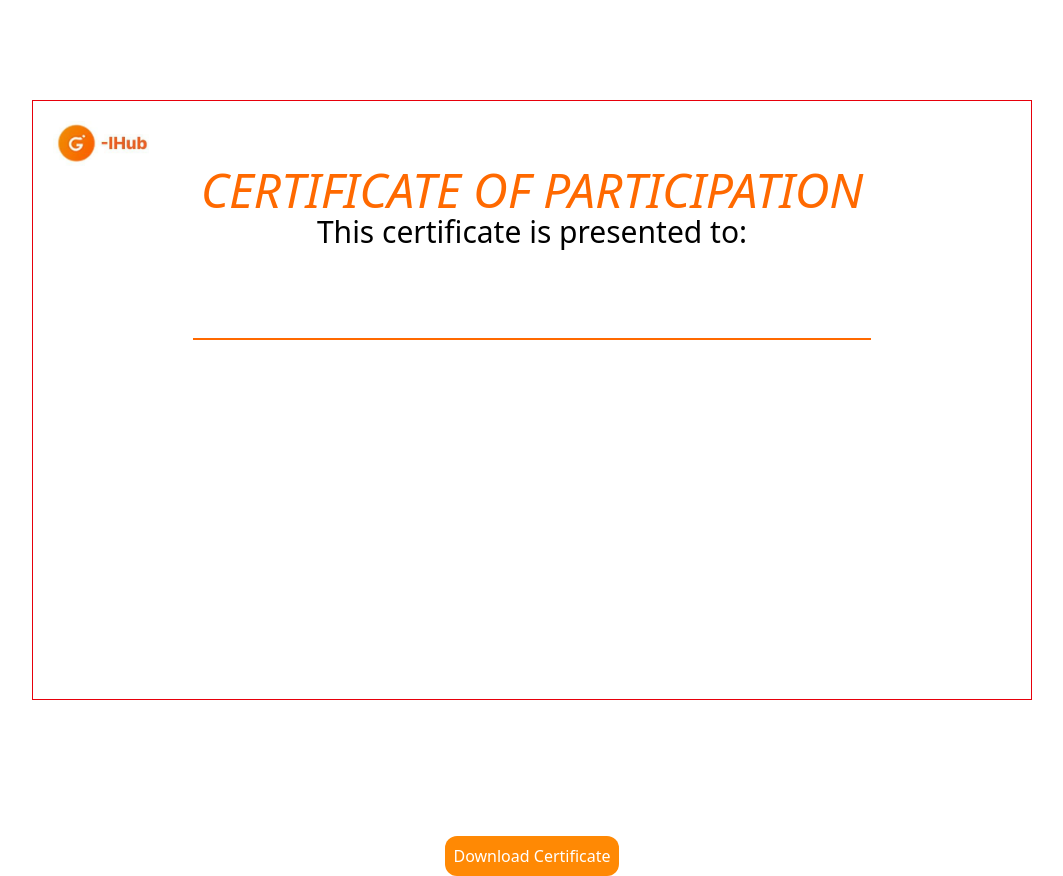
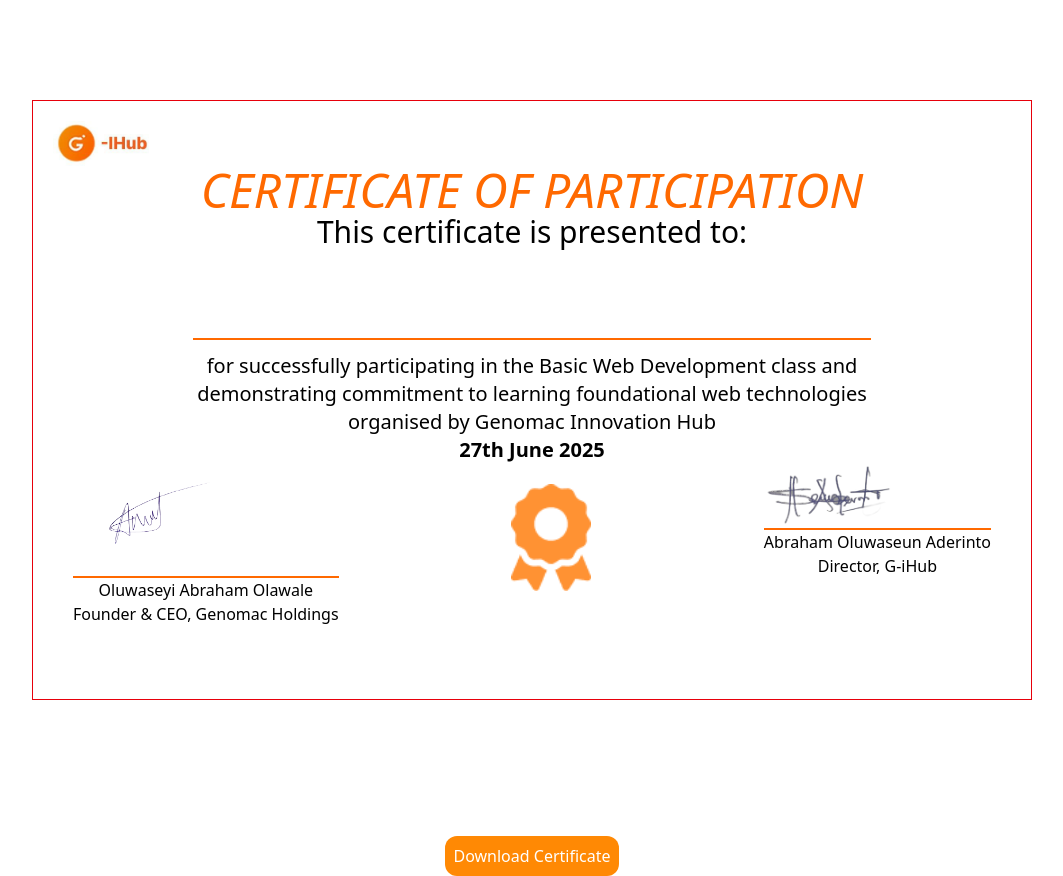
Before and after one commit to IDGoodness/certificate-gihub, a React (Vite) app: page /certone in a window 1280 px wide. Shown: the whole page, without its empty margins (108-1171 px from the left). Built offline with nearby package versions, Linux system fonts and the light colour scheme.

Commit message:
Almost done.

```diff
--- a/src/Pages/Certificate/CertificateOne.tsx
+++ b/src/Pages/Certificate/CertificateOne.tsx
@@ -1,7 +1,7 @@
 // import { Navigate, useLocation } from "react-router-dom"
 import { useRef, useEffect, useState, useCallback } from "react"
 import { toPng } from "html-to-image";
-import award from "../../assets/award.png";
+import award from "../../assets/award-simple.png";
 // import barcode from "../../assets/barcode.png";
 import logo from "../../assets/gihub-full.png";
 import sign1 from "../../assets/sign1.png";
@@ -78,14 +78,37 @@
                             </p>
                         </div>
 
-                        <div className="text-center mt-20" >
-                            <p className="text-4xl font-bold border-b-2 border-orange-500 pb-2 mx-40 " >
+                        <div className="text-center mt-20 mx-40" >
+                            <p className="text-4xl font-bold border-b-2 border-orange-500 pb-2 " >
                                 {formData.name}
                             </p>
-                            <p>
-
+                            <p className="text-xl mt-3 " >
+                                for successfully participating in the Basic Web Development class and demonstrating commitment to learning foundational web technologies organised by Genomac Innovation Hub
+                            </p>
+                            <p className="text-xl font-bold " >
+                                27th June 2025
                             </p>
                         </div>
+
+                        <section className="flex justify-between mx-10 text-center" >
+                            <div>
+                                <p className="border-b-2 border-orange-500  " >
+                                    <img src={sign1} alt="Signature 1" className="w-40" />
+                                </p>
+                                <p>Oluwaseyi Abraham Olawale</p>
+                                <p>Founder & CEO, Genomac Holdings</p>
+                            </div>
+                            <div className="mt-5" >
+                                <img src={award} alt="Award" className="w-20" />
+                            </div>
+                            <div>
+                                <p className="border-b-2 border-orange-500  " >
+                                    <img src={sign2} alt="Signature 2" className="w-32" />
+                                </p>
+                                <p>Abraham Oluwaseun Aderinto</p>
+                                <p>Director, G-iHub</p>
+                            </div>
+                        </section>
 
                     </div>
                 </div>
```
Also changed, not shown: src/assets/award-simple.png (added).
